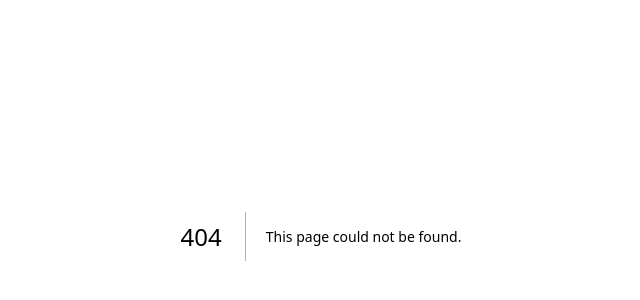
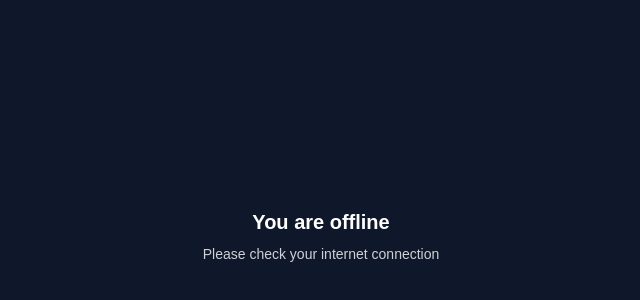
Before and after one commit to partha-hue/infracredit, a Next.js app: page /offline in a window 1280 px wide. Before the commit this address had no page. Shown: the part 164-464 px from the top of the page, without its empty margins (319-959 px from the left). Built offline with nearby package versions, Linux system fonts and the light colour scheme.

Commit message:
feat: enable full PWA support with offline mode

```diff
--- /dev/null
+++ b/public/sw.js
@@ -0,0 +1,20 @@
+self.addEventListener('install', (event) => {
+      event.waitUntil(
+            caches.open('khata-cache-v1').then((cache) => {
+                  return cache.addAll([
+                        '/',
+                        '/offline'
+                  ]);
+            })
+      );
+});
+
+self.addEventListener('fetch', (event) => {
+      event.respondWith(
+            caches.match(event.request).then((response) => {
+                  return response || fetch(event.request).catch(() =>
+                        caches.match('/offline')
+                  );
+            })
+      );
+});
--- /dev/null
+++ b/src/app/offline/page.js
@@ -0,0 +1,12 @@
+export default function OfflinePage() {
+      return (
+            <div className="min-h-screen flex items-center justify-center bg-slate-900 text-white">
+                  <div className="text-center">
+                        <h1 className="text-xl font-bold">You are offline</h1>
+                        <p className="text-sm opacity-80 mt-2">
+                              Please check your internet connection
+                        </p>
+                  </div>
+            </div>
+      );
+}
```
